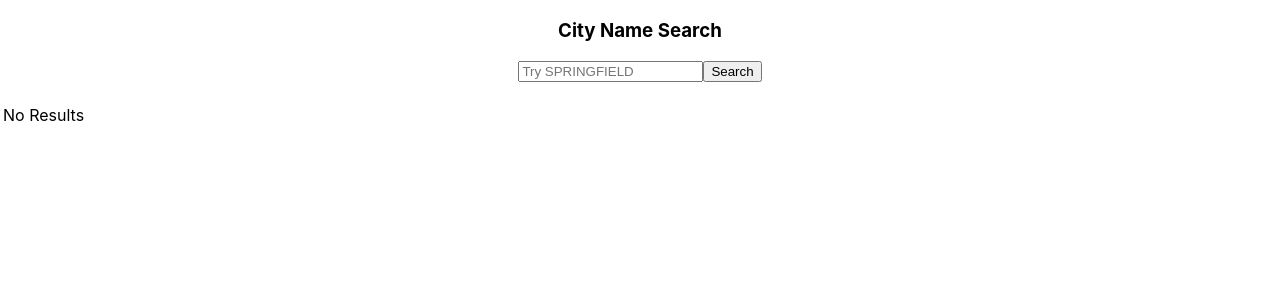
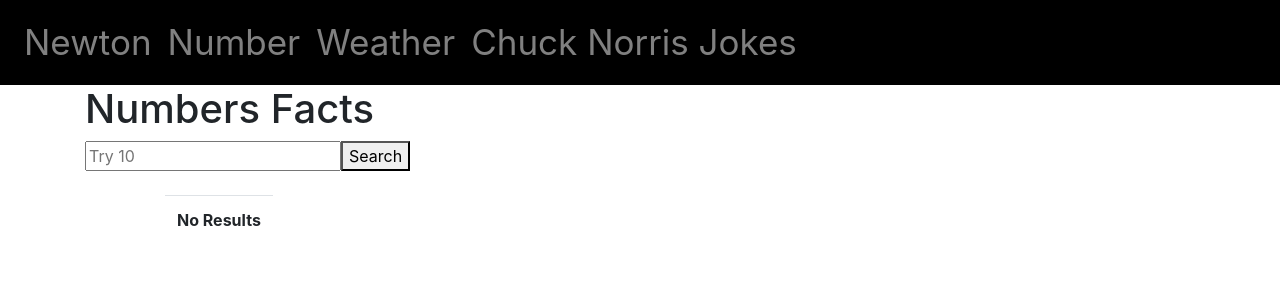
Before and after one commit to TDLorenz/APIDisplay, a React (Create React App) app in the folder apidisplay/: page /Number in a window 1280 px wide. Shown: the top 300 px of the page. Built offline with nearby package versions, Linux system fonts and the light colour scheme.

Commit message:
Added API and Navbar

```diff
--- a/apidisplay/package.json
+++ b/apidisplay/package.json
@@ -7,8 +7,11 @@
     "@testing-library/react": "^11.2.6",
     "@testing-library/user-event": "^12.8.3",
     "axios": "^0.21.1",
+    "bootstrap": "^4.6.0",
     "react": "^17.0.2",
+    "react-bootstrap": "^1.5.2",
     "react-dom": "^17.0.2",
+    "react-router-dom": "^5.2.0",
     "react-scripts": "4.0.3",
     "web-vitals": "^1.1.1"
   },
--- a/apidisplay/src/App.css
+++ b/apidisplay/src/App.css
@@ -37,13 +37,60 @@
   }
 }
 
+.topnav {
+  overflow: hidden;
+  background-color: #23272a;
+  padding: 10px;
+  width: 100%;
+  display: flex;
+
+  align-items: center;
+}
+
+.topnav a {
+  float: left;
+  color: #f2f2f2;
+  text-align: center;
+  padding: 10px 10px 10px 10px;
+  text-decoration: none;
+  font-size: 30px;
+}
+
+.topnav a:hover {
+  background-color: #ddd;
+  color: black;
+}
+
+.topnav a.active {
+  background-color: #7289da;
+  color: white;
+}
+
+.topnav a.logo {
+  pointer-events: none;
+}
+
+.topnav a.logo img {
+  width: 90px;
+  height: 75px;
+  padding-left: 10px;
+}
+
 .my-nav{
   background-color: #000000 !important;
   color: #7289DA !important;
   text-decoration: none; /* no underline */
+  font-size: 35px;
+  /*word-spacing: 20px;*/
 }
 
 .mr-auto{
   color: #7289DA;
   text-decoration: none;
 }
+
+.table {
+  color: blue;
+  font-weight: bold;
+  margin: 0px 0px 150px 80px;
+}
--- a/apidisplay/src/App.js
+++ b/apidisplay/src/App.js
@@ -1,12 +1,29 @@
 import React, { Component, useState } from 'react';
 import './App.css';
+import Number from './components/val';
 import Newton from './components/newton';
+import Weather from './components/troy';
+import Saj from './components/saj';
+import {BrowserRouter as Router, Route} from 'react-router-dom';
+import NavBar from "./components/NavBar"
+import 'bootstrap/dist/css/bootstrap.min.css';
 
-function App() {
-  return (
-    <div className="App">
-      <Newton/>
-    </div>
-  );
+
+class App extends Component {
+  render() {
+    return (
+      <>
+        <Router>
+          <NavBar />
+
+          <Route exact path='/' component={Newton} />
+          <Route exact path='/Number' component={Number} />
+          <Route exact path='/Weather' component={Weather} />
+          <Route exact path='/Saj' component={Saj} />
+
+        </Router>
+      </>
+    );
+  }
 }
 export default App
--- /dev/null
+++ b/apidisplay/src/components/NavBar.js
@@ -0,0 +1,25 @@
+import React, { Component } from 'react';
+import '../App.css';
+import 'bootstrap/dist/css/bootstrap.min.css';
+import { Navbar, Nav, NavDropdown } from 'react-bootstrap'
+
+
+
+class NavBar extends Component {
+    render() {
+        return (
+            <Navbar collapseOnSelect expand="lg" variant="dark" className="my-nav">
+
+                <Nav className="mr-auto">
+                    <Nav.Link href="/"> Newton</Nav.Link>
+                    <Nav.Link href="/Number"> Number</Nav.Link>
+                    <Nav.Link href="/Weather"> Weather</Nav.Link>
+                    <Nav.Link href="/Saj"> Chuck Norris Jokes</Nav.Link>
+                </Nav>
+
+            </Navbar>
+        );
+    }
+}
+
+export default NavBar;
--- a/apidisplay/src/components/newton.js
+++ b/apidisplay/src/components/newton.js
@@ -1,5 +1,8 @@
 import React, { Component, useState } from 'react';
 import axios from 'axios';
+import { Navbar, Nav, NavDropdown } from 'react-bootstrap'
+import 'bootstrap/dist/css/bootstrap.min.css';
+import '../App.css';
 
 class Newton extends Component {
     constructor(props) {
--- a/apidisplay/src/components/val.js
+++ b/apidisplay/src/components/val.js
@@ -0,0 +1,79 @@
+import React, { Component, useState } from 'react';
+import axios from 'axios';
+import { Navbar, Nav, NavDropdown } from 'react-bootstrap'
+import 'bootstrap/dist/css/bootstrap.min.css';
+import '../App.css';
+
+class Number extends Component {
+    constructor(props) {
+        super(props);
+        this.state = {
+            apiData: [],
+            number: "",
+            found: false
+        }
+    }
+
+    handleInputChange = (event) => {
+        this.setState({ number: event.target.value.toUpperCase()}
+        );
+    }
+
+    handleSearchClick = async () => {
+        let numberQuery = this.state.number;
+        let linkToAPI = 'http://numbersapi.com/' + numberQuery;
+
+        try {
+            let response = await axios.get(linkToAPI);
+            this.setState({ apiData: response.data, found: true });
+            console.log(response.data)
+        } catch (error) {
+            if (error.response) {
+                /*
+                 * The request was made and the server responded with a
+                 * status code that falls out of the range of 2xx
+                 */
+                console.log(error.response.data); //Not Found
+                console.log(error.response.status); //404
+                this.setState({ found: false });
+            }
+
+        }
+    }
+
+    makeTable = () => {
+        let currData = this.state.apiData;
+        let foundMatch = this.state.found;
+        let table = [];
+        //found is false when we get 404 error
+        if (!foundMatch) {
+            table.push(<tr key={-1}><td>No Results</td></tr>);
+            return table;
+        } else {
+            table.push(currData);
+            return table;
+        }
+    }
+
+    render() {
+        return (
+            <div className="container">
+                <div className="search">
+                    <h1>Numbers Facts </h1>
+                    <input type="text" value={this.state.cityName} onChange={this.handleInputChange} placeholder="Try 10" />
+                    <button className="search-button" onClick={this.handleSearchClick}>Search</button>
+                </div>
+                <br />
+                <div className="table">
+                    <table id="data">
+                        <tbody>
+                            {this.makeTable()}
+                        </tbody>
+                    </table>
+                </div>
+            </div>
+        )
+    }
+}
+
+export default Number;
```
Also changed, not shown: 1 other file (tests, documents, lock files or other folders).
